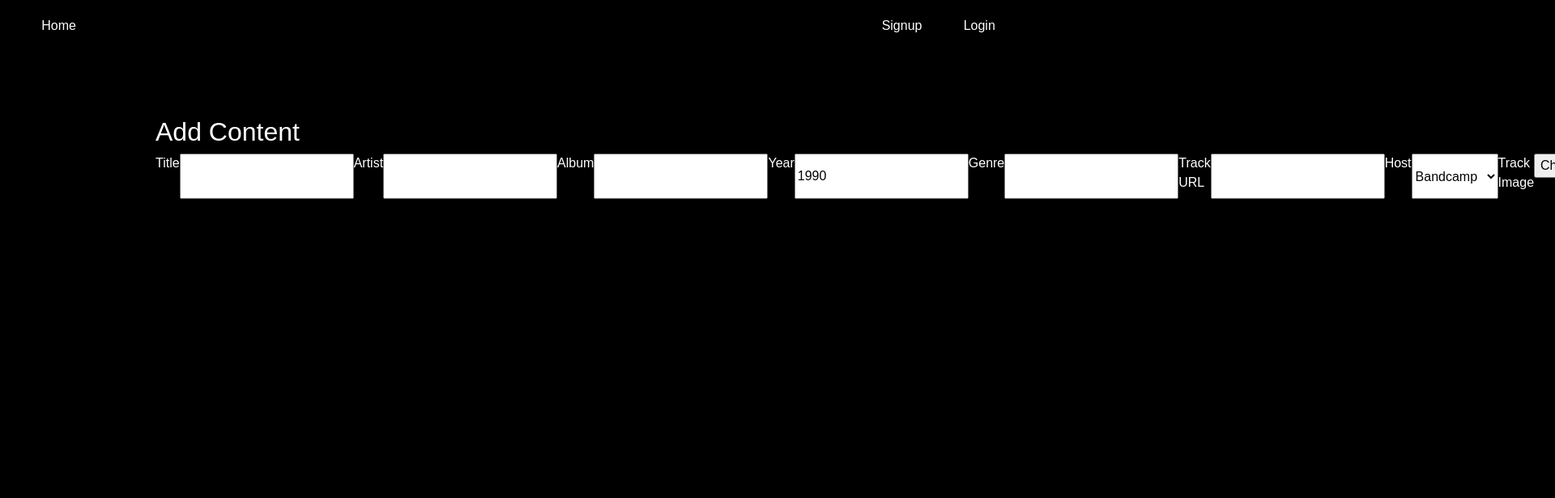
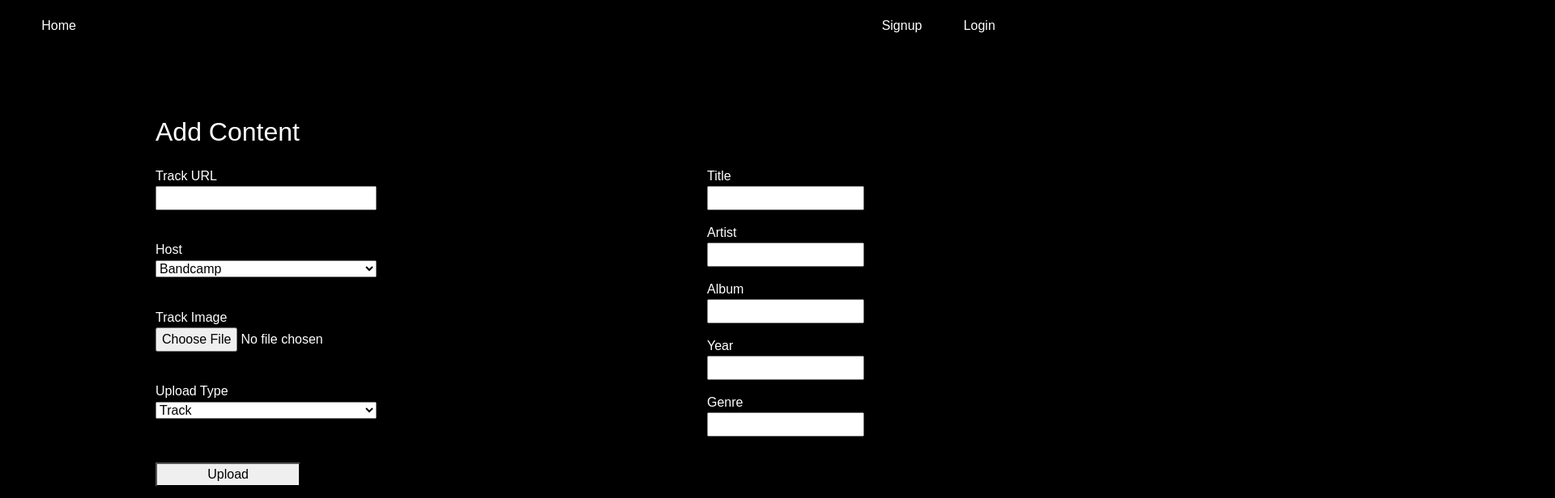
Before and after one commit to jeeegan/iron-sound, a React (Create React App) app in the folder client/: page /upload in a window 1280 px wide. Shown: the top 616 px of the page at 81% size, 1920 px wide, since content can reach past the window. Built offline with nearby package versions, Linux system fonts and the light colour scheme; no server answers.

Commit message:
upload login and sign up forms basic reformat with custom flexbox classes

```diff
--- a/client/src/components/Wavesurfer.jsx
+++ b/client/src/components/Wavesurfer.jsx
@@ -6,13 +6,13 @@ class Wavesurfer extends Component {
     if (this.wavesurfer) return;
     this.wavesurfer = WaveSurfer.create({
       container: '#waveform',
-      waveColor: 'violet',
-      progressColor: 'purple'
+      waveColor: '#FC0',
+      progressColor: 'grey'
     });
     this.wavesurfer.load('track1.mp3');
   }
 
-  onClickButton = () => {
+  playButton = () => {
     this.wavesurfer.playPause();
   }
 
@@ -20,7 +20,7 @@ class Wavesurfer extends Component {
     return(
       <div>
         <div id="waveform"></div>
-        <button onClick={this.onClickButton}>Play</button>
+        <button onClick={this.playButton}>Play</button>
       </div>
     )
   }
--- a/client/src/components/pages/Login.jsx
+++ b/client/src/components/pages/Login.jsx
@@ -33,10 +33,18 @@ class Login extends Component {
     return (
       <div className="Login pageContent">
         <h2>Login</h2>
-        <form>
-          Email: <input type="email" value={this.state.email} onChange={(e) => this.handleInputChange("email", e)} /> <br />
-          Password: <input type="password" value={this.state.password} onChange={(e) => this.handleInputChange("password", e)} /> <br />
-          <button onClick={(e) => this.handleClick(e)}>Login</button>
+        <form className="form-vertical">
+          <div>
+            <label className="form-label" for="email">Email</label> <br/>
+            <input className="form-input" id="email" type="email" value={this.state.email} onChange={(e) => this.handleInputChange("email", e)} />
+          </div>
+
+          <div>
+            <label className="form-label" for="password">Password</label> <br/>
+            <input className="form-input" id="password" type="password" value={this.state.password} onChange={(e) => this.handleInputChange("password", e)} />
+          </div>
+
+          <button className="form-button" onClick={(e) => this.handleClick(e)}>Login</button>
         </form>
         {this.state.message && <div className="info info-danger">
           {this.state.message}
--- a/client/src/components/pages/Signup.jsx
+++ b/client/src/components/pages/Signup.jsx
@@ -56,7 +56,7 @@ class Signup extends Component {
     return (
       <div className="Signup pageContent">
         <h2>Signup</h2>
-        <form>
+        <form className="form-vertical">
           Display Name: <input type="text" value={this.state.display_name} onChange={(e) => this.handleInputChange("display_name", e)} /> <br />
           Password: <input type="password" value={this.state.password} onChange={(e) => this.handleInputChange("password", e)} /> <br />
           Email: <input type="email" value={this.state.email} onChange={(e) => this.handleInputChange("email", e)} /> <br />
@@ -67,7 +67,8 @@ class Signup extends Component {
           Bio: <input type="text" value={this.state.bio} onChange={(e) => this.handleInputChange("bio", e)} /> <br />
           Location: <input type="text" value={this.state.location} onChange={(e) => this.handleInputChange("location", e)} /> <br />
           Profile Picture: <input type="file" onChange={(e) => this.handleFileUpload(e)} /> <br />
-          <button onClick={(e) => this.handleClick(e)}>Signup</button>
+
+          <button className="form-button" onClick={(e) => this.handleClick(e)}>Signup</button>
         </form>
         {this.state.message && <div className="info info-danger">
           {this.state.message}
--- a/client/src/components/pages/Upload.jsx
+++ b/client/src/components/pages/Upload.jsx
@@ -8,7 +8,7 @@ class Upload extends Component {
       title: "",
       artist: "",
       album: "",
-      year: 1990,
+      year: "",
       genre: "",
       tags: [],
       embed_url: "",
@@ -56,42 +56,67 @@ class Upload extends Component {
     return(
       <div className="pageContent">
         <h2>Add Content</h2>
-        <form action="/upload" class="form">
+        <form action="/upload">
+          <div className="form-horizontal">
+            <div className="form-vertical">
 
-          <label for="title">Title</label>
-          <input id="title" type="text" value={this.state.title} onChange={(e) => this.handleInputChange("title", e)} />
+              <div className="form-item">
+                <label className="form-label" for="trackUrl">Track URL</label> <br/>
+                <input className="form-input" id="trackUrl" type="text" value={this.state.embed_url} onChange={(e) => this.handleInputChange("embed_url", e)} />
+              </div>
 
-          <label for="artist">Artist</label>
-          <input id="artist" type="text" value={this.state.artist} onChange={(e) => this.handleInputChange("artist", e)} />
+              <div className="form-item">
+                <label className="form-label" for="trackHost">Host</label> <br/>
+                <select className="form-input" id="trackHost" type="select" value={this.state.host} onChange={(e) => this.handleInputChange("host", e)}>
+                  <option value="bc">Bandcamp</option>
+                  <option value="sc">Soundcloud</option>
+                  <option value="yt">Youtube</option>
+                </select>
+              </div>
 
-          <label for="album">Album</label>
-          <input id="album" type="text" value={this.state.album} onChange={(e) => this.handleInputChange("album", e)} />
+              <div className="form-item">
+                <label className="form-label" for="trackImage">Track Image</label> <br/>
+                <input className="form-input" id="trackImage" type="file" onChange={(e) => this.handleFileUpload(e)} />
+              </div>
 
-          <label for="year">Year</label>
-          <input type="number" value={this.state.year} onChange={(e) => this.handleInputChange("year", e)} />
+              <div className="form-item">
+                <label className="form-label" for="uploadType">Upload Type</label> <br/>
+                <select className="form-input" id="uploadType" type="select" value={this.state.upload_type} onChange={(e) => this.handleInputChange("upload_type", e)}>
+                  <option value="track">Track</option>
+                  <option value="album">Album</option>
+                </select>
+              </div>
+            </div>
 
-          <label for="genre">Genre</label>
-          <input type="text" value={this.state.genre} onChange={(e) => this.handleInputChange("genre", e)} />
+            <div className="form-vertical">
+              <div className="form-item">
+                <label className="form-label" for="title">Title</label> <br/>
+                <input className="form-input" id="title" type="text" value={this.state.title} onChange={(e) => this.handleInputChange("title", e)} />
+              </div>
 
-          <label for="trackUrl">Track URL</label>
-          <input id="trackUrl" type="text" value={this.state.embed_url} onChange={(e) => this.handleInputChange("embed_url", e)} />
+              <div className="form-item">
+                <label className="form-label" for="artist">Artist</label> <br/>
+                <input className="form-input" id="artist" type="text" value={this.state.artist} onChange={(e) => this.handleInputChange("artist", e)} />
+              </div>
 
-          <label for="trackHost">Host</label>
-          <select id="trackHost" type="select" value={this.state.host} onChange={(e) => this.handleInputChange("host", e)}>
-            <option value="bc">Bandcamp</option>
-            <option value="sc">Soundcloud</option>
-            <option value="yt">Youtube</option>
-          </select>
+              <div className="form-item">
+                <label className="form-label" for="album">Album</label> <br/>
+                <input className="form-input" id="album" type="text" value={this.state.album} onChange={(e) => this.handleInputChange("album", e)} />
+              </div>
 
-          <label for="trackImage">Track Image</label>
-          <input id="trackImage" type="file" onChange={(e) => this.handleFileUpload(e)} />
+              <div className="form-item">
+                <label className="form-label" for="year">Year</label> <br/>
+                <input className="form-input" type="number" value={this.state.year} onChange={(e) => this.handleInputChange("year", e)} />
+              </div>
 
-          <label for="uploadType">Upload Type</label>
-          <select id="uploadType" type="select" value={this.state.upload_type} onChange={(e) => this.handleInputChange("upload_type", e)}>
-            <option value="track">Track</option>
-            <option value="album">Album</option>
-          </select>
-          <button onClick={(e) => this.handleClick(e)}>Upload</button>
+              <div className="form-item">
+                <label className="form-label" for="genre">Genre</label> <br/>
+                <input className="form-input" type="text" value={this.state.genre} onChange={(e) => this.handleInputChange("genre", e)} />
+              </div>
+            </div>
+          </div>
+
+          <button className="form-button" onClick={(e) => this.handleClick(e)}>Upload</button>
         </form>
       </div>
     )
--- a/client/src/index.scss
+++ b/client/src/index.scss
@@ -69,9 +69,35 @@ body {
   }
 
   // FORM STYLES
-  .form {
+  .form-horizontal {
     display: flex;
+    flex-direction: row;
+    justify-content: space-between;
+    width: 100%;
   }
+
+  .form-vertical {
+    display: flex;
+    flex-direction: column;
+  }
+
+  .form-item {
+    flex-grow: 1;
+  }
+
+  .form-label {
+    margin: 2vh 0 0 0;
+  }
+
+  .form-input {
+    width: 90%;
+  }
+
+  .form-button {
+    width: 20%;
+    margin: 4vh 0;
+  }
+
   // .input {
 
   // }
```
